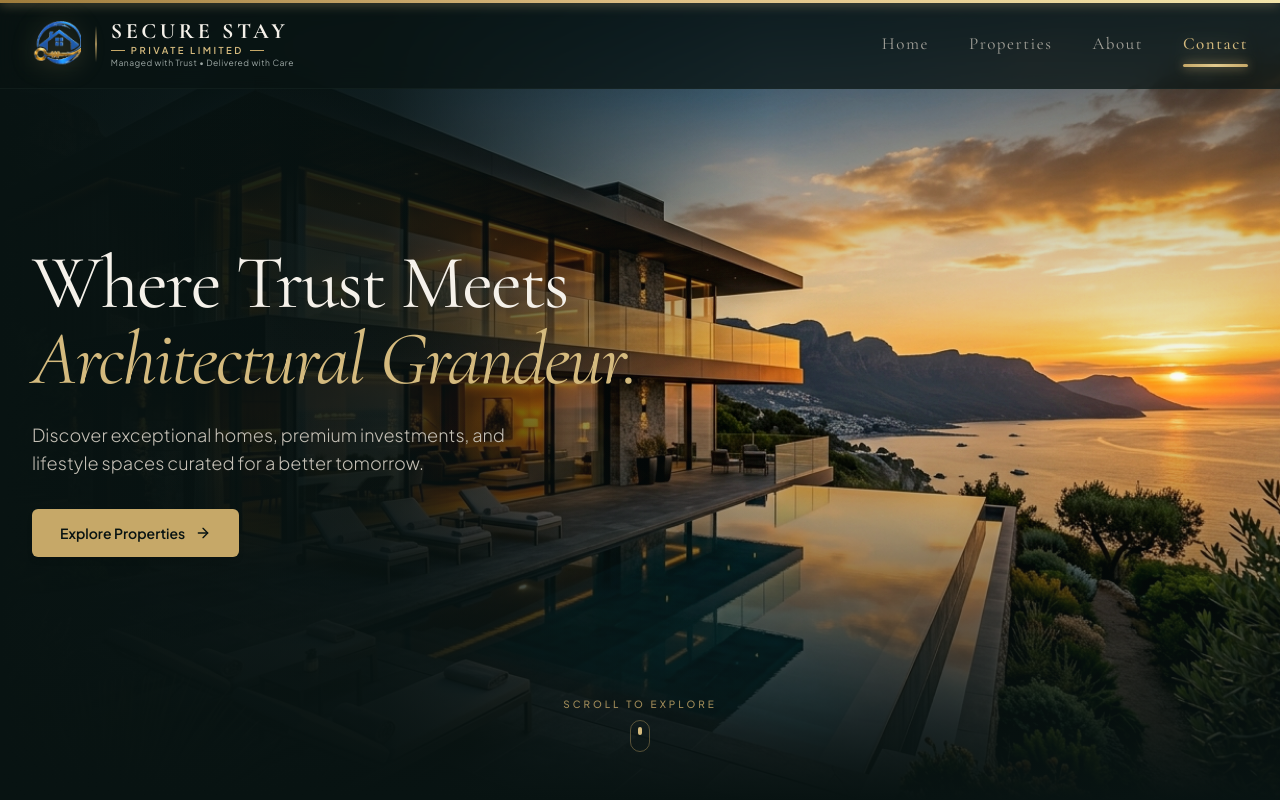
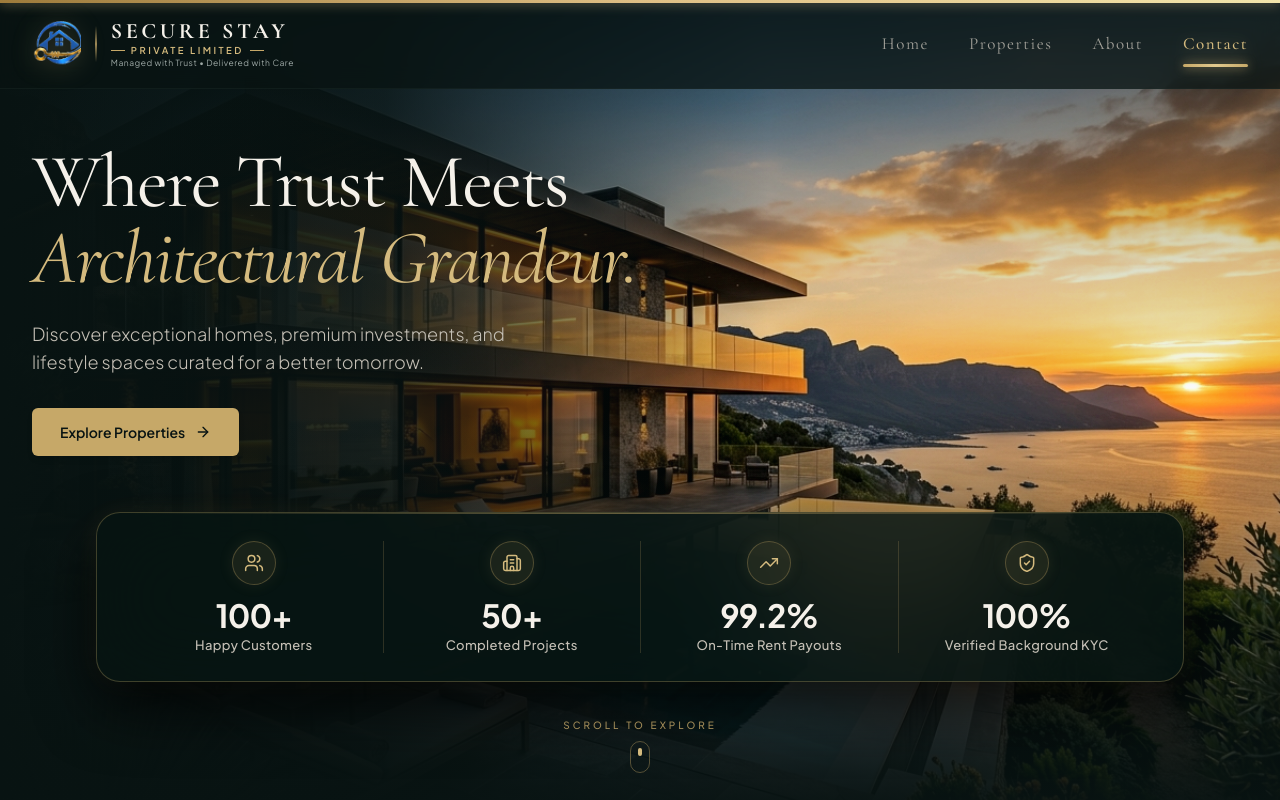
Before and after one commit to Richard28-dev/Estate, a React (Vite) app: page / in a window 1280 px wide. Shown: the top 800 px of the page. Built offline with nearby package versions, Linux system fonts and the light colour scheme.

Commit message:
feat: add trust and performance metrics card in hero section

```diff
--- a/src/components/Hero.jsx
+++ b/src/components/Hero.jsx
@@ -1,6 +1,6 @@
 import React, { useRef } from 'react';
 import { motion, useScroll, useTransform } from 'framer-motion';
-import { ArrowRight } from 'lucide-react';
+import { ArrowRight, Users, Building2, TrendingUp, ShieldCheck } from 'lucide-react';
 
 export default function Hero({ onSearchSubmit, currentCurrency }) {
   const heroRef = useRef(null);
@@ -22,10 +22,33 @@ export default function Hero({ onSearchSubmit, currentCurrency }) {
     }
   };
 
+  const metrics = [
+    {
+      icon: Users,
+      value: '100+',
+      label: 'Happy Customers',
+    },
+    {
+      icon: Building2,
+      value: '50+',
+      label: 'Completed Projects',
+    },
+    {
+      icon: TrendingUp,
+      value: '99.2%',
+      label: 'On-Time Rent Payouts',
+    },
+    {
+      icon: ShieldCheck,
+      value: '100%',
+      label: 'Verified Background KYC',
+    },
+  ];
+
   return (
     <section
       ref={heroRef}
-      className="relative min-h-[92vh] lg:min-h-screen w-full flex flex-col justify-between pt-28 sm:pt-36 pb-12 overflow-hidden"
+      className="relative min-h-[96vh] lg:min-h-screen w-full flex flex-col justify-between pt-28 sm:pt-36 pb-10 sm:pb-12 overflow-hidden"
     >
       {/* Background Cinematic Visual with Smooth Scroll Parallax */}
       <motion.div
@@ -89,11 +112,43 @@ export default function Hero({ onSearchSubmit, currentCurrency }) {
         </div>
       </motion.div>
 
-      {/* Mouse Scroll Prompt at Bottom */}
-      <div className="relative z-20 w-full max-w-6xl mx-auto px-4 sm:px-8 mt-10">
+      {/* Trust & Performance Metrics Bar */}
+      <div className="relative z-20 w-full max-w-6xl mx-auto px-4 sm:px-8 mt-10 sm:mt-14">
+        <motion.div
+          initial={{ opacity: 0, y: 30 }}
+          animate={{ opacity: 1, y: 0 }}
+          transition={{ duration: 0.85, delay: 0.45, ease: [0.16, 1, 0.3, 1] }}
+          className="relative w-full bg-[#071412]/85 backdrop-blur-2xl border border-[#C6A868]/30 rounded-2xl sm:rounded-3xl p-5 sm:p-7 shadow-[0_25px_60px_rgba(0,0,0,0.8),0_0_25px_rgba(198,168,104,0.1)] transition-all duration-500 hover:border-[#C6A868]/55 before:absolute before:inset-x-8 before:top-0 before:h-[1px] before:bg-gradient-to-r before:from-transparent before:via-[#C6A868]/50 before:to-transparent"
+        >
+          <div className="grid grid-cols-2 md:grid-cols-4 gap-6 md:gap-0 items-center divide-y md:divide-y-0 md:divide-x divide-[#C6A868]/20">
+            {metrics.map((metric, index) => {
+              const Icon = metric.icon;
+              return (
+                <div
+                  key={index}
+                  className={`flex flex-col items-center text-center px-4 group ${
+                    index >= 2 ? 'pt-5 md:pt-0' : ''
+                  }`}
+                >
+                  <div className="w-11 h-11 rounded-full bg-[#C6A868]/10 border border-[#C6A868]/30 flex items-center justify-center text-[#D4BA7E] mb-3 group-hover:scale-110 group-hover:bg-[#C6A868]/20 group-hover:border-[#C6A868]/60 shadow-[0_0_15px_rgba(198,168,104,0.1)] transition-all duration-300">
+                    <Icon className="w-5 h-5 stroke-[1.8]" />
+                  </div>
+                  <div className="text-2xl sm:text-3xl lg:text-[32px] font-bold text-[#F5F1EA] tracking-tight leading-tight group-hover:text-[#D4BA7E] transition-colors">
+                    {metric.value}
+                  </div>
+                  <div className="text-xs sm:text-[13px] font-sans text-[#C5C0B6] font-medium tracking-wide mt-1">
+                    {metric.label}
+                  </div>
+                </div>
+              );
+            })}
+          </div>
+        </motion.div>
+
+        {/* Mouse Scroll Prompt at Bottom */}
         <motion.div
           style={{ opacity: heroOpacity }}
-          className="flex flex-col items-center justify-center gap-2 pointer-events-none"
+          className="mt-7 sm:mt-9 flex flex-col items-center justify-center gap-2 pointer-events-none"
         >
           <span className="text-[10px] font-sans uppercase tracking-[0.3em] text-[#C6A868]/80 font-medium">
             Scroll to Explore
```
